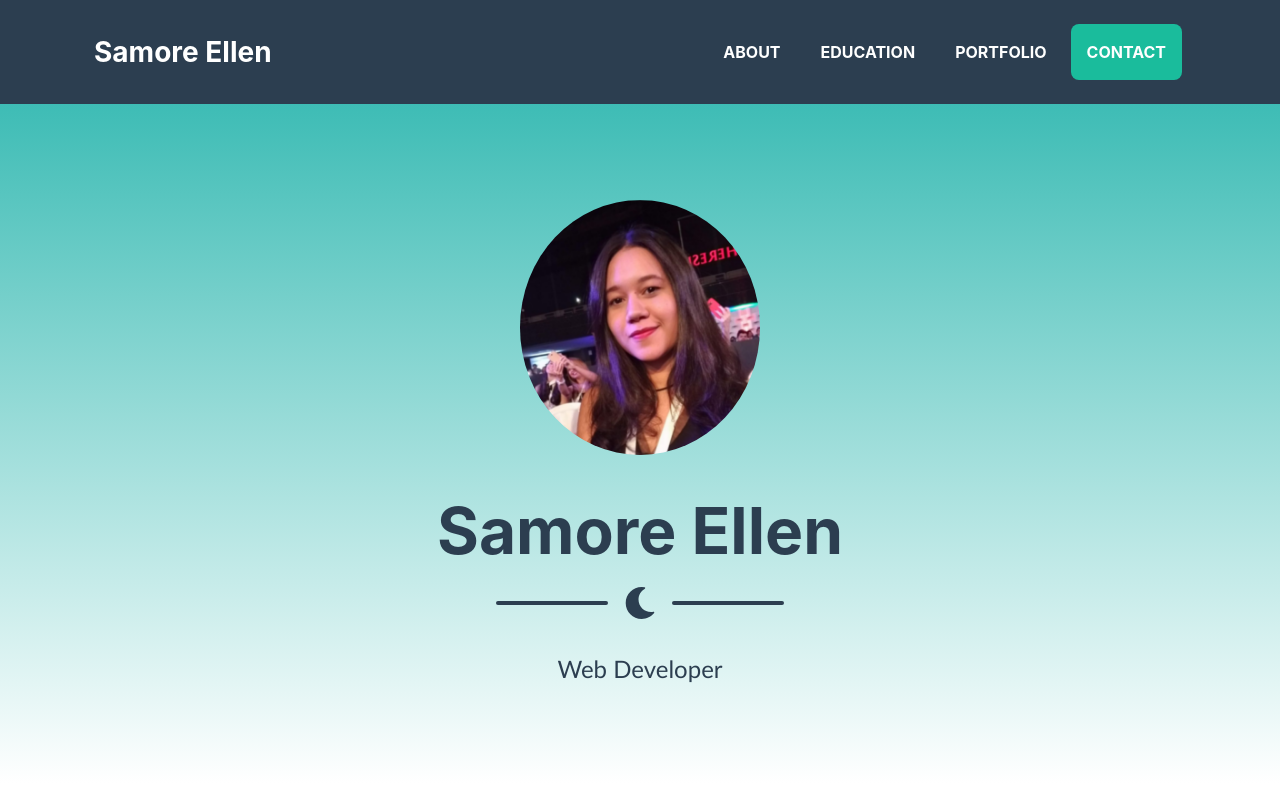
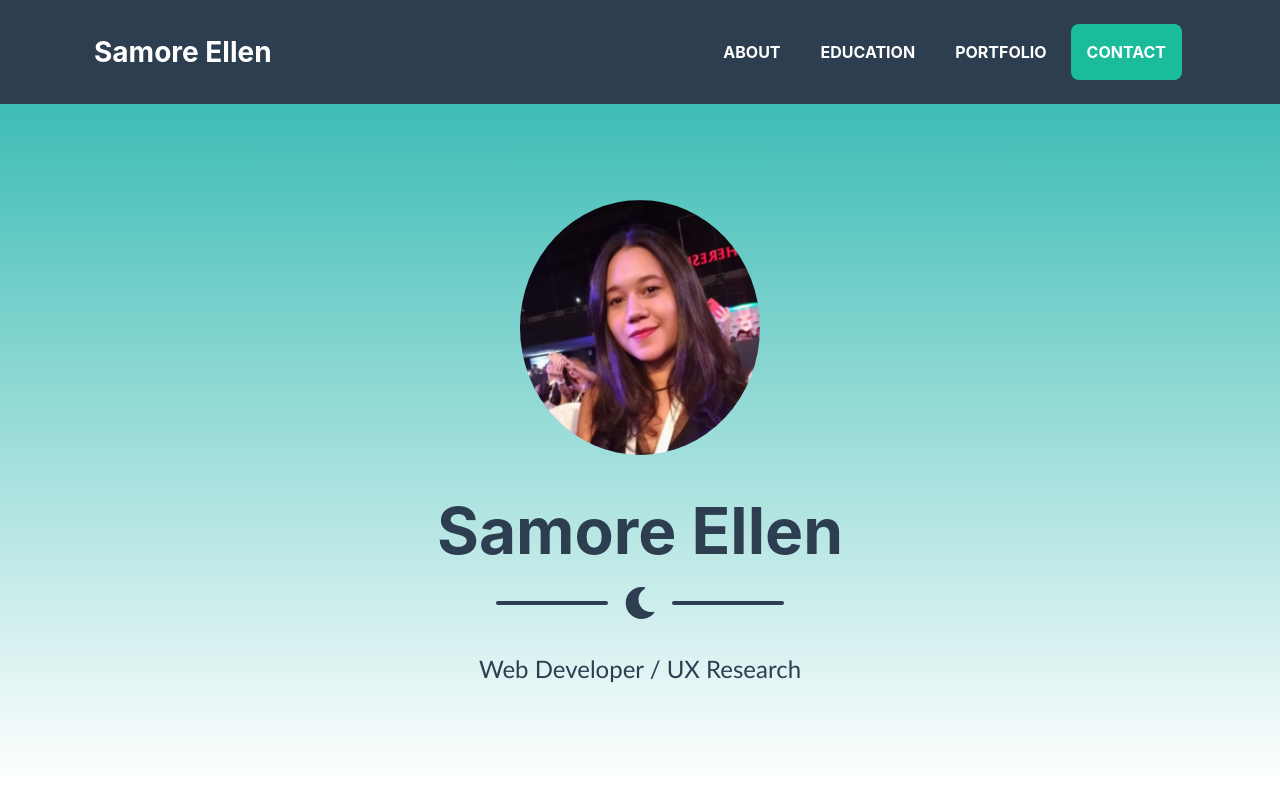
Before and after one commit to samoreellen/portfolio, a plain HTML site: page index.html in a window 1280 px wide. Shown: the top 800 px of the page. Drawn offline with nearby package versions, Linux system fonts and the light colour scheme; a web font is replaced by a local one.

Commit message:
changed masthead subheading

```diff
--- a/index.html
+++ b/index.html
@@ -45,7 +45,7 @@
                     <div class="divider-custom-line"></div>
                 </div>
                 <!-- Masthead Subheading-->
-                <p class="pre-wrap masthead-subheading font-weight-light mb-0">Web Developer</p>
+                <p class="pre-wrap masthead-subheading font-weight-light mb-0">Web Developer / UX Research</p>
             </div>
         </header>
         <section class="page-section about" id="about">
```
